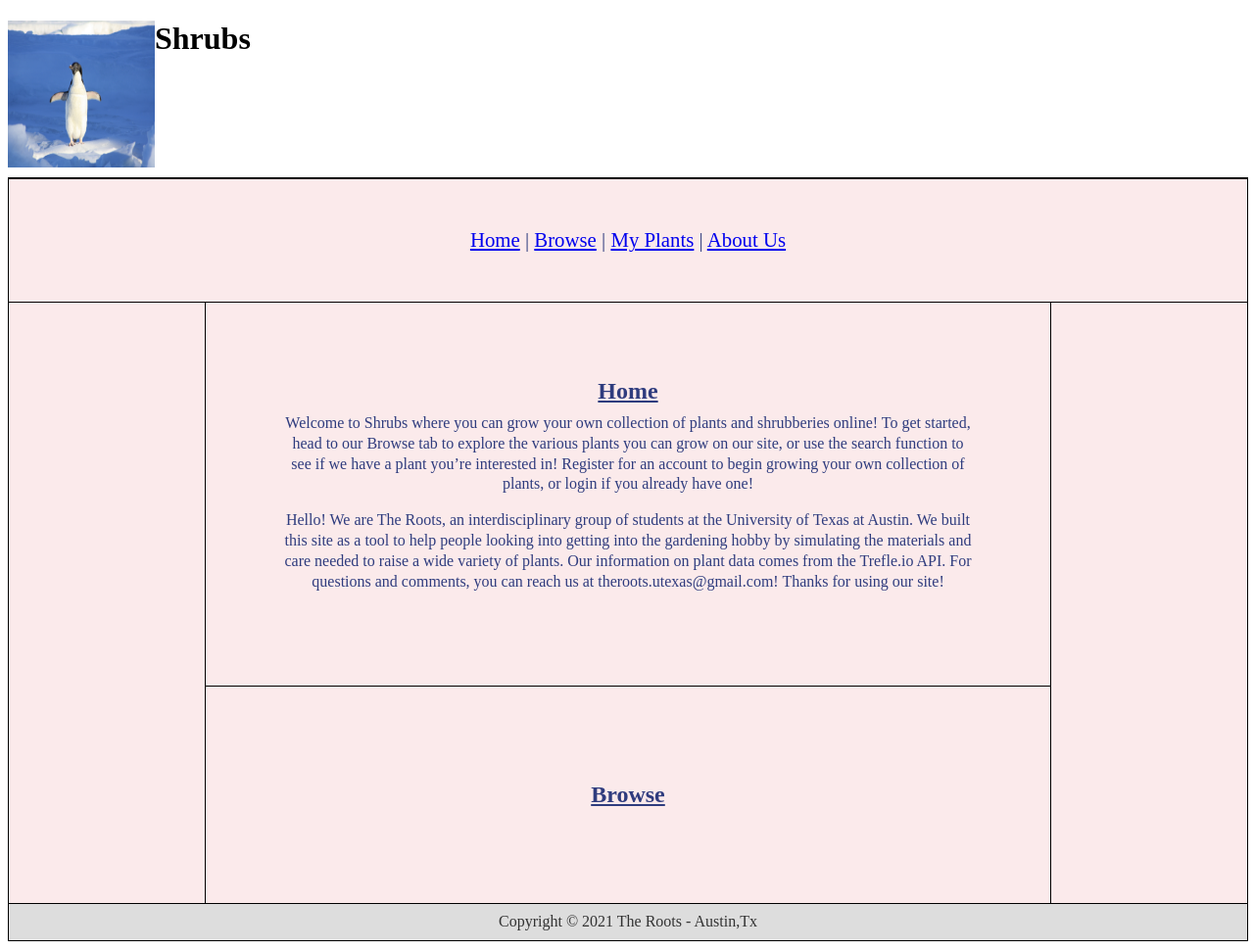
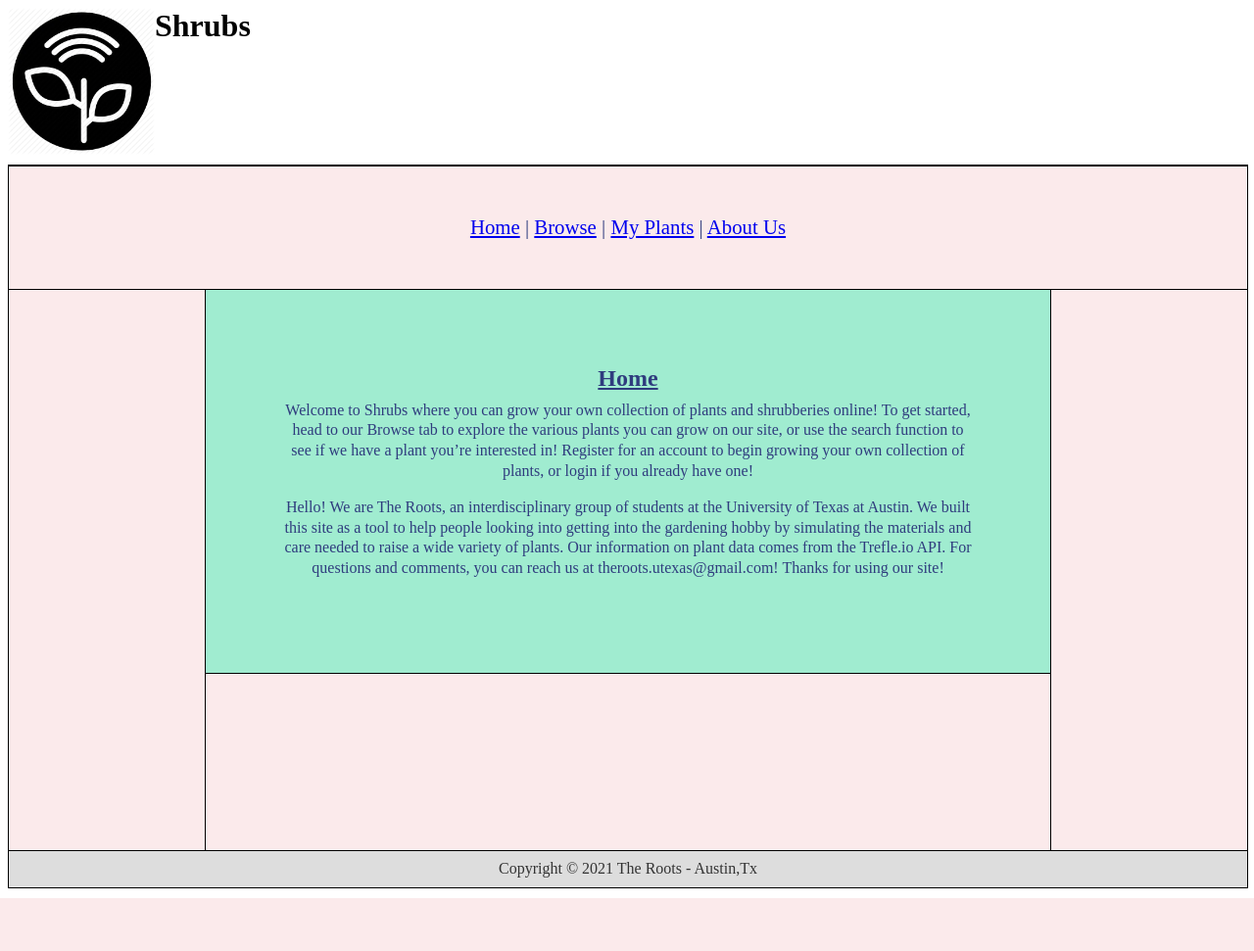
Before and after one commit to RafaSoto-IV/Cultivation, a PHP site: page / in a window 1280 px wide. Shown: the whole page at 98% size. After the commit the page ends 917 px from the top, so only its background shows below. Run offline with PHP 8.4, Linux system fonts and the light colour scheme.

Commit message:
Added in color

```diff
--- a/cultivation.css
+++ b/cultivation.css
@@ -10,11 +10,17 @@ line-height: 130%;
 float:left
 }
 
-/* #top h1
+#top h1
 {
 padding: 0;
 margin: 0;
-} */
+vertical-align: sub;
+}
+#top img
+{
+padding: 0;
+margin: 0;
+}
 #navbar
 {
 float: Top;
@@ -43,7 +49,7 @@ margin-right: 200px;
 border-right: 1px solid black;
 padding: 5em;
 max-width: 200em;
-background-color: #FBEAEB;
+background-color: #A0ECD0;
 border-bottom: 1px solid black;
 }
 #headlines
--- a/index.html
+++ b/index.html
@@ -7,7 +7,7 @@
   </head>
   <body>
     <div id="top">
-      <img class="floatright" src="penguin.jpg" alt="Penguin" width="150" height="150" align='left'>
+      <img class="logo" src="logo.webp" alt="logo" width="150" height="150" align='left'>
       <h1 align='left'>Shrubs</h1>
     </div>
     <div id="container">
@@ -64,7 +64,7 @@ Thanks for using our site!
         </p>
       </div>
       <div id="headlines">
-        <h2><u>Browse</u></h2>
+        <h2><u></u></h2>
 
       </div>
       <div id="footer">
```
Also changed, not shown: logo.webp (added).
